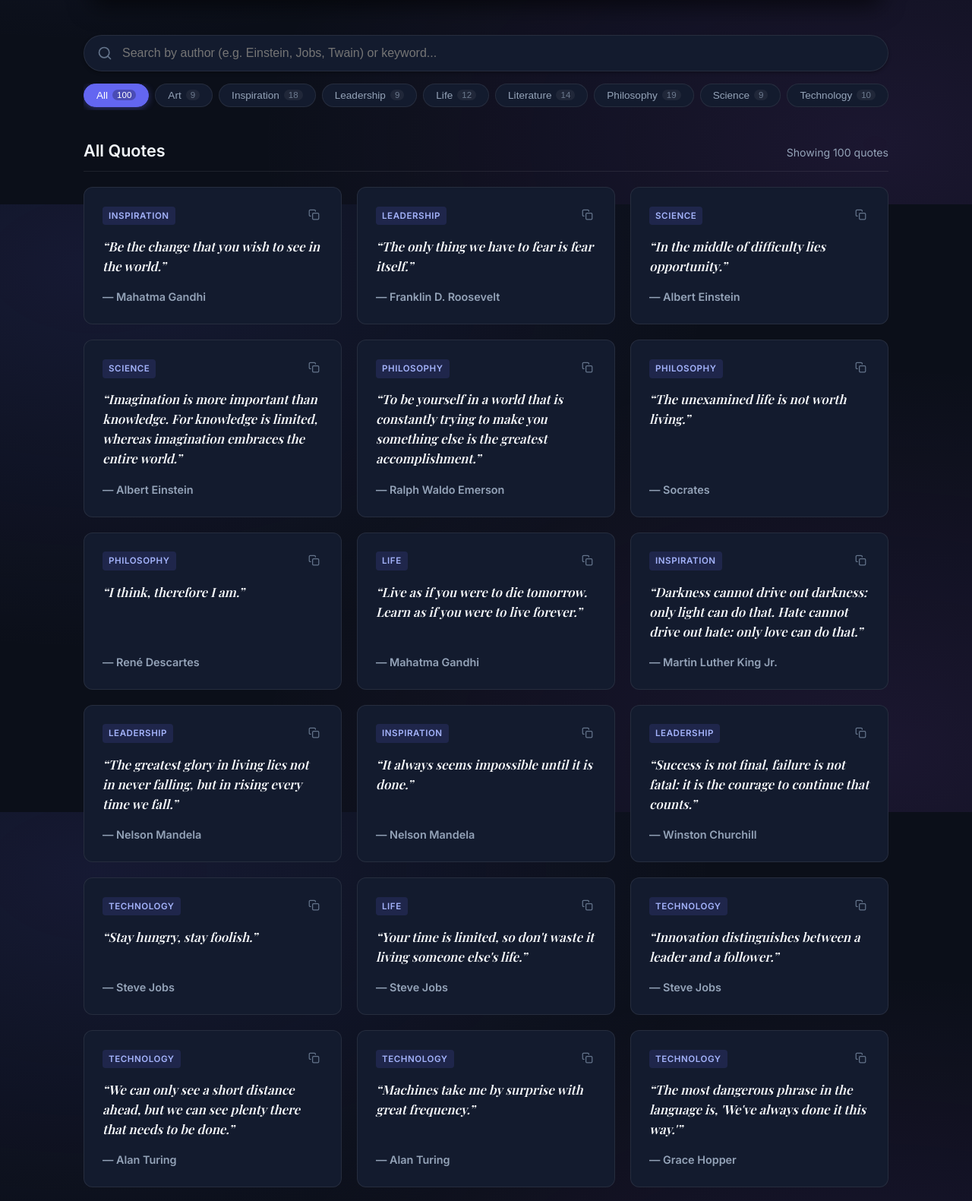
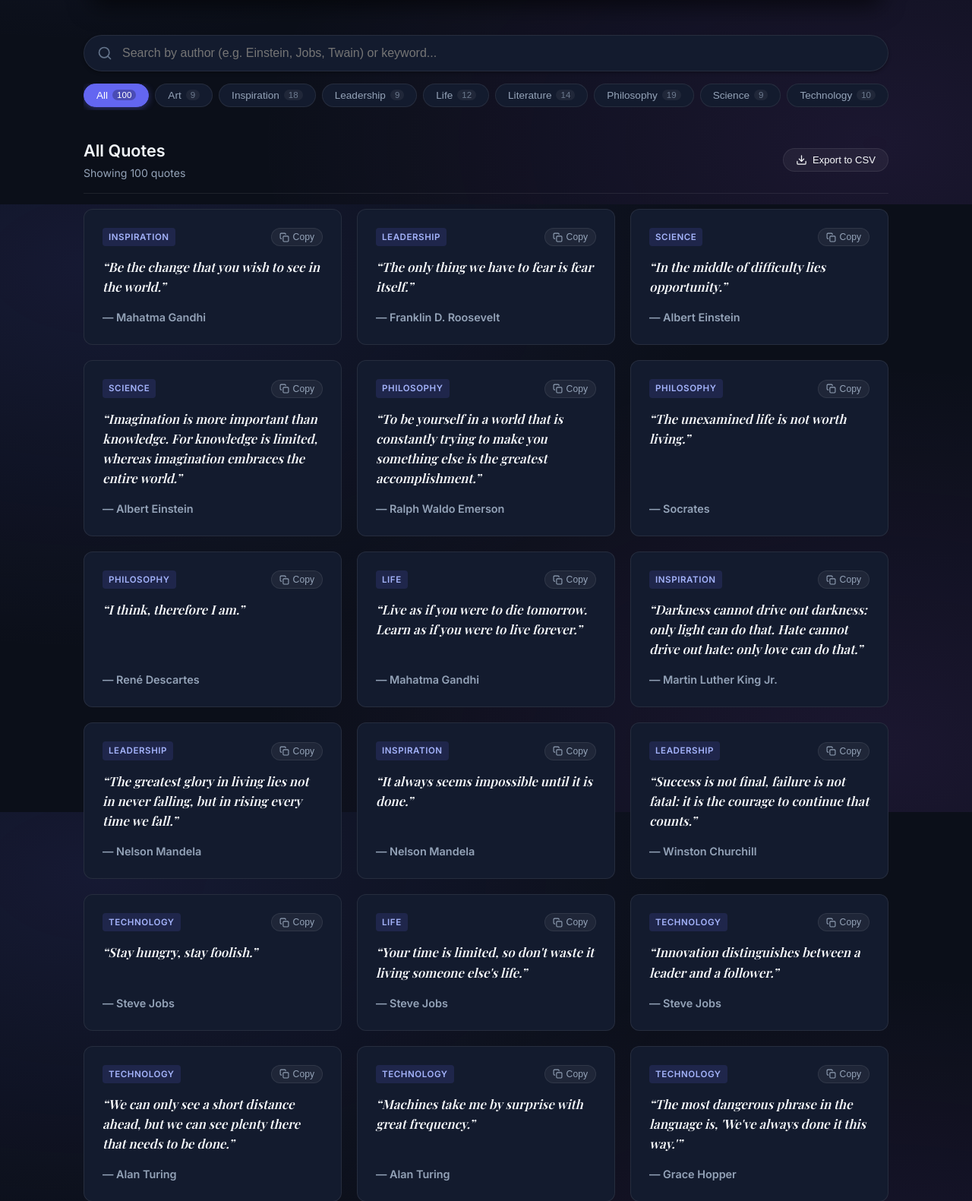
Before and after one commit to fadidata/Houcine-event-talks-app, a Flask app: page / in a window 1280 px wide. Shown: the part 531-2112 px from the top of the page at 76% size. Run offline with Flask 3, Linux system fonts and the light colour scheme; some web fonts are replaced.

Commit message:
Add Copy button on each quote card and Export to CSV feature

```diff
--- a/quotes-app/static/css/style.css
+++ b/quotes-app/static/css/style.css
@@ -368,10 +368,18 @@ body {
 .gallery-header {
   display: flex;
   justify-content: space-between;
-  align-items: baseline;
+  align-items: center;
+  flex-wrap: wrap;
+  gap: 12px;
   margin-bottom: 20px;
   border-bottom: 1px solid var(--border-color);
-  padding-bottom: 10px;
+  padding-bottom: 14px;
+}
+
+.gallery-header-info {
+  display: flex;
+  flex-direction: column;
+  gap: 2px;
 }
 
 .gallery-title {
@@ -383,6 +391,32 @@ body {
 .gallery-count {
   font-size: 0.88rem;
   color: var(--text-muted);
+}
+
+.export-btn {
+  display: inline-flex;
+  align-items: center;
+  gap: 7px;
+  padding: 7px 16px;
+  background: rgba(255, 255, 255, 0.05);
+  border: 1px solid var(--border-color);
+  border-radius: var(--radius-pill);
+  color: var(--text-main);
+  font-size: 0.82rem;
+  font-weight: 500;
+  cursor: pointer;
+  transition: var(--transition);
+}
+
+.export-btn:hover {
+  background: rgba(99, 102, 241, 0.18);
+  border-color: rgba(99, 102, 241, 0.4);
+  color: #ffffff;
+  transform: translateY(-1px);
+}
+
+.export-btn:active {
+  transform: translateY(0);
 }
 
 .quotes-grid {
@@ -429,18 +463,30 @@ body {
 }
 
 .card-copy-btn {
-  background: transparent;
-  border: none;
-  color: var(--text-subtle);
+  display: inline-flex;
+  align-items: center;
+  gap: 5px;
+  background: rgba(255, 255, 255, 0.05);
+  border: 1px solid var(--border-color);
+  color: var(--text-muted);
   cursor: pointer;
-  padding: 4px;
-  border-radius: 4px;
+  padding: 4px 10px;
+  border-radius: var(--radius-pill);
+  font-size: 0.76rem;
+  font-weight: 500;
   transition: var(--transition);
 }
 
 .card-copy-btn:hover {
   color: #ffffff;
-  background: rgba(255, 255, 255, 0.1);
+  background: rgba(255, 255, 255, 0.12);
+  border-color: rgba(255, 255, 255, 0.2);
+}
+
+.card-copy-btn.copied {
+  background: rgba(16, 185, 129, 0.18);
+  border-color: rgba(16, 185, 129, 0.4);
+  color: #34d399;
 }
 
 .card-quote {
--- a/quotes-app/static/js/app.js
+++ b/quotes-app/static/js/app.js
@@ -3,6 +3,7 @@ document.addEventListener('DOMContentLoaded', () => {
   let currentCategory = 'All';
   let searchQuery = '';
   let currentHeroQuote = null;
+  let displayedQuotes = [];
   let debounceTimer = null;
 
   // DOM Elements
@@ -18,6 +19,7 @@ document.addEventListener('DOMContentLoaded', () => {
 
   const galleryTitle = document.getElementById('galleryTitle');
   const galleryCount = document.getElementById('galleryCount');
+  const exportCsvBtn = document.getElementById('exportCsvBtn');
   const quotesGrid = document.getElementById('quotesGrid');
   const emptyState = document.getElementById('emptyState');
   const resetFiltersBtn = document.getElementById('resetFiltersBtn');
@@ -100,6 +102,7 @@ document.addEventListener('DOMContentLoaded', () => {
   }
 
   function renderQuotesGrid(quotes) {
+    displayedQuotes = quotes;
     quotesGrid.innerHTML = '';
 
     const count = quotes.length;
@@ -118,9 +121,11 @@ document.addEventListener('DOMContentLoaded', () => {
     if (count === 0) {
       emptyState.classList.remove('hidden');
       quotesGrid.classList.add('hidden');
+      if (exportCsvBtn) exportCsvBtn.disabled = true;
       return;
     }
 
+    if (exportCsvBtn) exportCsvBtn.disabled = false;
     emptyState.classList.add('hidden');
     quotesGrid.classList.remove('hidden');
 
@@ -131,11 +136,12 @@ document.addEventListener('DOMContentLoaded', () => {
         <div>
           <div class="card-top">
             <span class="card-category">${escapeHtml(quote.category)}</span>
-            <button class="card-copy-btn" title="Copy quote" aria-label="Copy quote">
-              <svg width="15" height="15" viewBox="0 0 24 24" fill="none" stroke="currentColor" stroke-width="2" stroke-linecap="round" stroke-linejoin="round">
+            <button class="card-copy-btn" title="Copy quote to clipboard" aria-label="Copy quote to clipboard">
+              <svg width="13" height="13" viewBox="0 0 24 24" fill="none" stroke="currentColor" stroke-width="2" stroke-linecap="round" stroke-linejoin="round">
                 <rect x="9" y="9" width="13" height="13" rx="2" ry="2"></rect>
                 <path d="M5 15H4a2 2 0 0 1-2-2V4a2 2 0 0 1 2-2h9a2 2 0 0 1 2 2v1"></path>
               </svg>
+              <span class="copy-text">Copy</span>
             </button>
           </div>
           <blockquote class="card-quote">“${escapeHtml(quote.quote)}”</blockquote>
@@ -145,9 +151,16 @@ document.addEventListener('DOMContentLoaded', () => {
 
       // Copy individual quote
       const copyBtn = card.querySelector('.card-copy-btn');
+      const copyText = copyBtn.querySelector('.copy-text');
       copyBtn.addEventListener('click', (e) => {
         e.stopPropagation();
         copyToClipboard(`"${quote.quote}" — ${quote.author}`);
+        copyBtn.classList.add('copied');
+        copyText.textContent = '✓ Copied';
+        setTimeout(() => {
+          copyBtn.classList.remove('copied');
+          copyText.textContent = 'Copy';
+        }, 1500);
       });
 
       quotesGrid.appendChild(card);
@@ -257,6 +270,46 @@ document.addEventListener('DOMContentLoaded', () => {
     selectCategory('All');
   });
 
+  function exportToCsv() {
+    if (!displayedQuotes || displayedQuotes.length === 0) {
+      showToast('No quotes to export!');
+      return;
+    }
+
+    const headers = ['ID', 'Quote', 'Author', 'Category'];
+    const rows = displayedQuotes.map(q => [
+      q.id,
+      `"${(q.quote || '').replace(/"/g, '""')}"`,
+      `"${(q.author || '').replace(/"/g, '""')}"`,
+      `"${(q.category || '').replace(/"/g, '""')}"`
+    ]);
+
+    // Include UTF-8 BOM for Excel compatibility with special characters
+    const csvContent = '\uFEFF' + [headers.join(','), ...rows.map(r => r.join(','))].join('\r\n');
+    const blob = new Blob([csvContent], { type: 'text/csv;charset=utf-8;' });
+    const url = URL.createObjectURL(blob);
+
+    const safeCat = currentCategory && currentCategory !== 'All'
+      ? currentCategory.toLowerCase().replace(/[^a-z0-9]/g, '_')
+      : 'all';
+    const filename = `wisdom_quotes_${safeCat}.csv`;
+
+    const link = document.createElement('a');
+    link.setAttribute('href', url);
+    link.setAttribute('download', filename);
+    link.style.display = 'none';
+    document.body.appendChild(link);
+    link.click();
+    document.body.removeChild(link);
+    URL.revokeObjectURL(url);
+
+    showToast(`Exported ${displayedQuotes.length} quotes to ${filename}!`);
+  }
+
+  if (exportCsvBtn) {
+    exportCsvBtn.addEventListener('click', exportToCsv);
+  }
+
   // Global Keyboard Shortcuts
   document.addEventListener('keydown', (e) => {
     const activeEl = document.activeElement;
--- a/quotes-app/templates/index.html
+++ b/quotes-app/templates/index.html
@@ -81,8 +81,18 @@
     <!-- Quotes Results Gallery -->
     <section class="gallery-section" aria-label="Quotes collection">
       <div class="gallery-header">
-        <h2 class="gallery-title" id="galleryTitle">All Quotes</h2>
-        <span class="gallery-count" id="galleryCount">Showing 100 quotes</span>
+        <div class="gallery-header-info">
+          <h2 class="gallery-title" id="galleryTitle">All Quotes</h2>
+          <span class="gallery-count" id="galleryCount">Showing 100 quotes</span>
+        </div>
+        <button class="export-btn" id="exportCsvBtn" title="Export current quotes to CSV" aria-label="Export quotes to CSV">
+          <svg width="15" height="15" viewBox="0 0 24 24" fill="none" stroke="currentColor" stroke-width="2" stroke-linecap="round" stroke-linejoin="round">
+            <path d="M21 15v4a2 2 0 0 1-2 2H5a2 2 0 0 1-2-2v-4"></path>
+            <polyline points="7 10 12 15 17 10"></polyline>
+            <line x1="12" y1="15" x2="12" y2="3"></line>
+          </svg>
+          <span>Export to CSV</span>
+        </button>
       </div>
 
       <div class="quotes-grid" id="quotesGrid">
```
